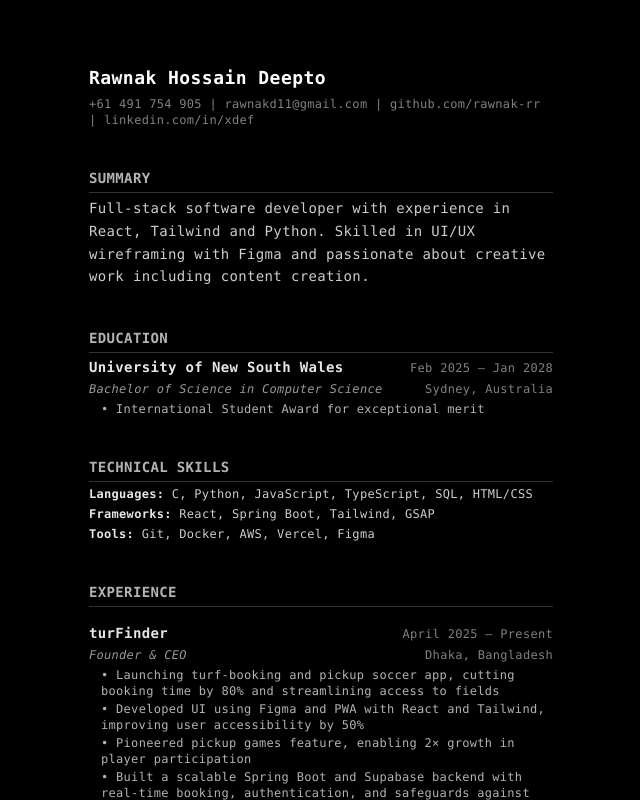
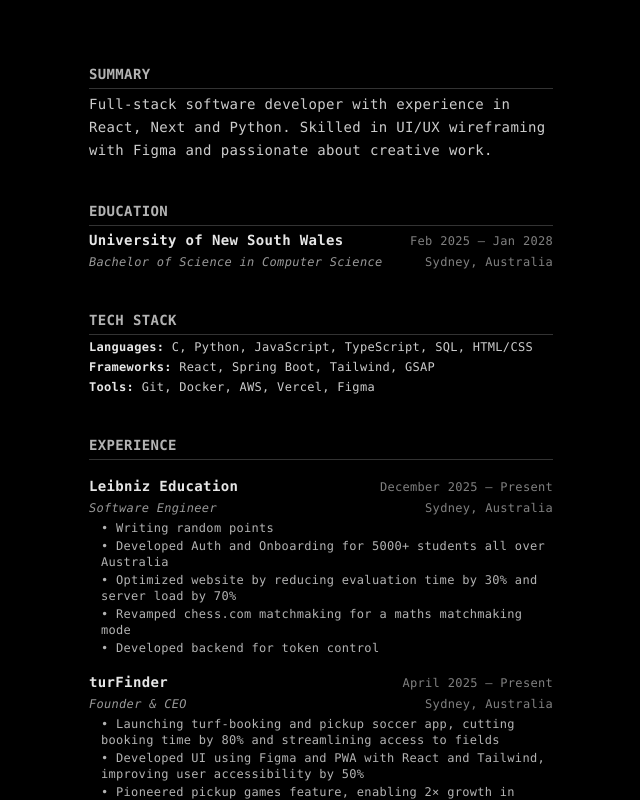
Before and after one commit to rawnak-rr/cardfolio, a React (Vite) app: page / in a window 1280 px wide. Both pictures are taken after a click on the button "RESUME". Shown: the whole page, without its empty margins (319-959 px from the left). Built offline with nearby package versions, Linux system fonts and the light colour scheme.

Commit message:
updated cv but need to do more market study, kept notes for future updates

```diff
--- a/src/App.tsx
+++ b/src/App.tsx
@@ -329,16 +329,9 @@ export default function App() {
       >
         <div className="max-w-lg w-full px-6 py-16 flex flex-col gap-10">
           <div className="space-y-1">
-            <h1 className="text-lg font-bold tracking-wide">Rawnak Hossain Deepto</h1>
-            <p className="text-xs text-white/50 tracking-wide">
-              +61 491 754 905 | rawnakd11@gmail.com | github.com/rawnak-rr | linkedin.com/in/xdef
-            </p>
-          </div>
-
-          <div className="space-y-1">
             <h2 className="text-sm font-bold tracking-wide uppercase text-white/70 border-b border-white/20 pb-1">Summary</h2>
             <p className="text-sm leading-relaxed tracking-wide text-white/80">
-              Full-stack software developer with experience in React, Tailwind and Python. Skilled in UI/UX wireframing with Figma and passionate about creative work including content creation.
+              Full-stack software developer with experience in React, Next and Python. Skilled in UI/UX wireframing with Figma and passionate about creative work.
             </p>
           </div>
 
@@ -352,11 +345,10 @@ export default function App() {
               <span className="text-xs italic text-white/60 tracking-wide">Bachelor of Science in Computer Science</span>
               <span className="text-xs text-white/50 tracking-wide">Sydney, Australia</span>
             </div>
-            <p className="text-xs text-white/70 tracking-wide pl-3">• International Student Award for exceptional merit</p>
           </div>
 
           <div className="space-y-1">
-            <h2 className="text-sm font-bold tracking-wide uppercase text-white/70 border-b border-white/20 pb-1">Technical Skills</h2>
+            <h2 className="text-sm font-bold tracking-wide uppercase text-white/70 border-b border-white/20 pb-1">Tech Stack</h2>
             <p className="text-xs text-white/80 tracking-wide"><span className="font-bold text-white/90">Languages:</span> C, Python, JavaScript, TypeScript, SQL, HTML/CSS</p>
             <p className="text-xs text-white/80 tracking-wide"><span className="font-bold text-white/90">Frameworks:</span> React, Spring Boot, Tailwind, GSAP</p>
             <p className="text-xs text-white/80 tracking-wide"><span className="font-bold text-white/90">Tools:</span> Git, Docker, AWS, Vercel, Figma</p>
--- a/src/data.ts
+++ b/src/data.ts
@@ -15,28 +15,29 @@ export const sideProjects = [
 
 export const experience = [
   {
+    company: 'Leibniz Education',
+    role: 'Software Engineer',
+    date: 'December 2025 – Present',
+    location: 'Sydney, Australia',
+    points: [
+      'Writing random points',
+      'Developed Auth and Onboarding for 5000+ students all over Australia',
+      'Optimized website by reducing evaluation time by 30% and server load by 70%',
+      'Revamped chess.com matchmaking for a maths matchmaking mode',
+      'Developed backend for token control',
+    ],
+  },
+  {
     company: 'turFinder',
     role: 'Founder & CEO',
     date: 'April 2025 – Present',
-    location: 'Dhaka, Bangladesh',
+    location: 'Sydney, Australia',
     points: [
       'Launching turf-booking and pickup soccer app, cutting booking time by 80% and streamlining access to fields',
       'Developed UI using Figma and PWA with React and Tailwind, improving user accessibility by 50%',
       'Pioneered pickup games feature, enabling 2× growth in player participation',
       'Built a scalable Spring Boot and Supabase backend with real-time booking, authentication, and safeguards against SQL injection and XSS',
       'Pitched to 50+ active players and community groups, securing strong user feedback',
-    ],
-  },
-  {
-    company: 'Freelance developer',
-    role: 'Self-employed',
-    date: 'December 2023 – Present',
-    location: 'Sydney, Australia',
-    points: [
-      'Developing a secure REST API for a tax-evaluation tool used by a multinational company, cutting manual processing for stakeholders',
-      'Developed visually pleasing websites and portfolios for clients with Vanilla JS, GSAP and HTML/CSS',
-      'Solved client problems by automating their tasks using PyAutoGUI',
-      'Developed UI/UX and created content for multiple organizations, including Progoti and RIFC',
     ],
   },
 ];
```
